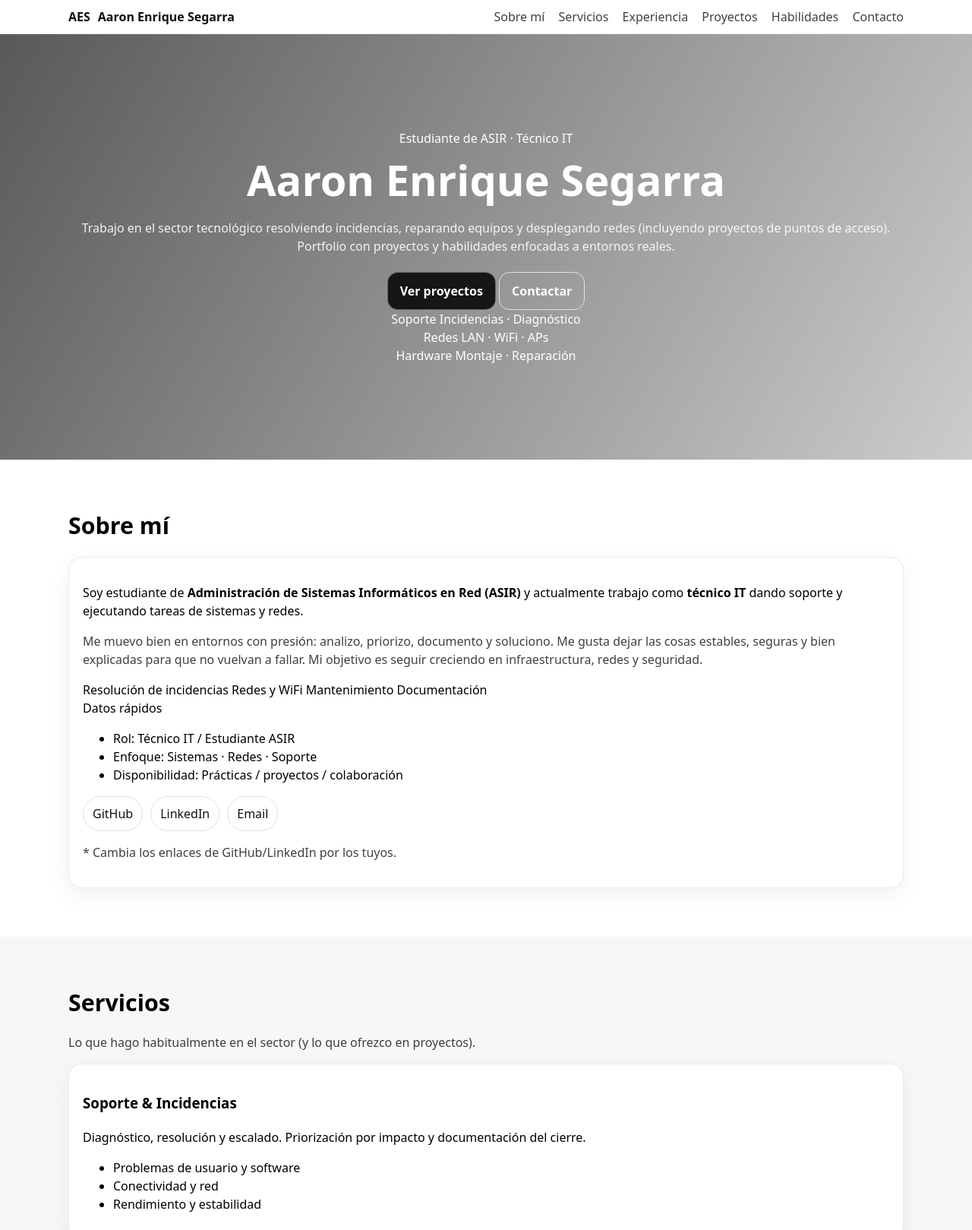
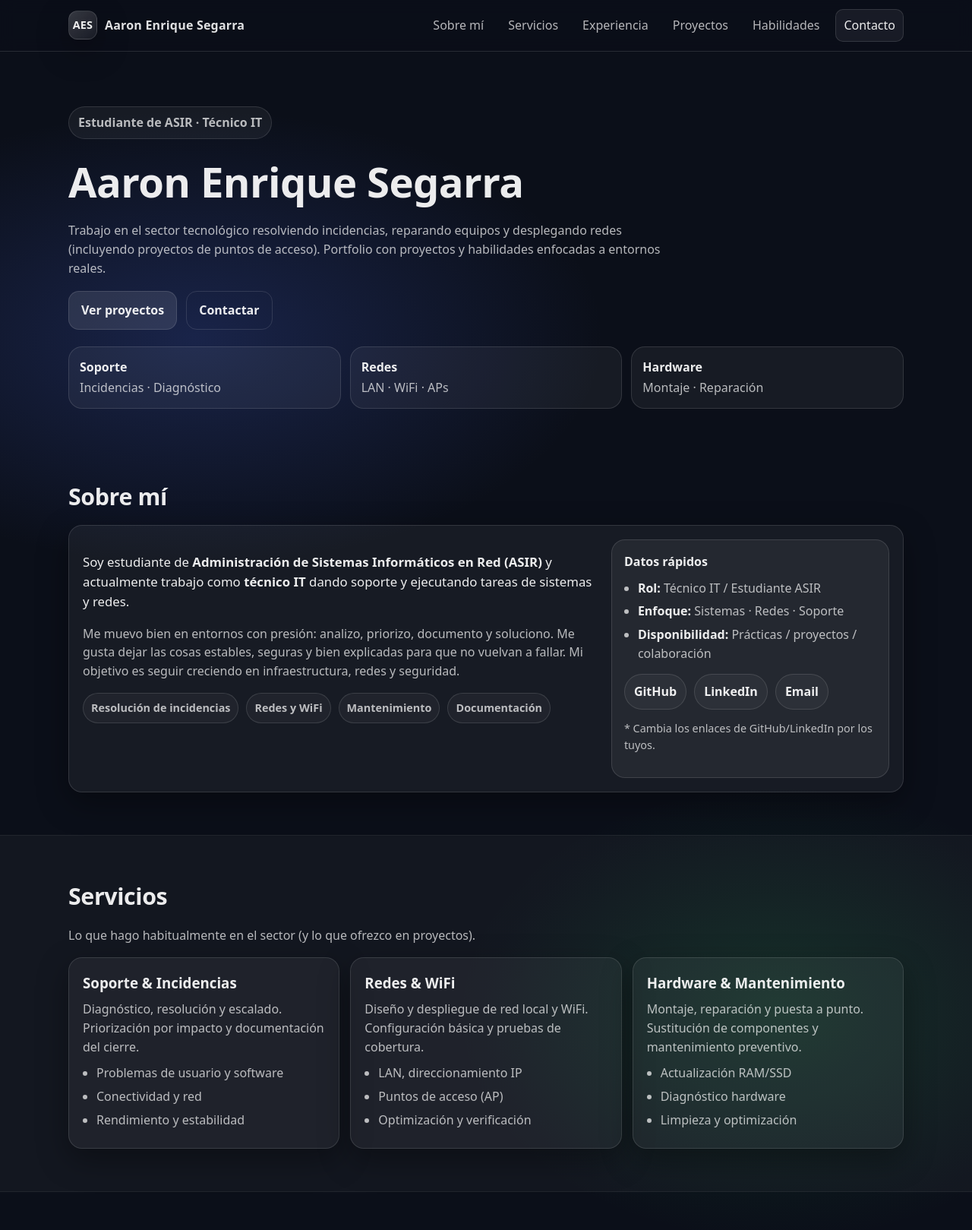
Before and after one commit to Artarot/aaron.github.io, a plain HTML site: page index.html in a window 1280 px wide. Shown: the top 1619 px of the page at 76% size. Drawn offline with Linux system fonts and the light colour scheme.

Commit message:
Update styles.css

```diff
--- a/styles.css
+++ b/styles.css
@@ -1,130 +1,328 @@
-:root { color-scheme: light; }
-* { box-sizing: border-box; }
-html { scroll-behavior: smooth; }
-body {
-  margin: 0;
-  font-family: system-ui, -apple-system, Segoe UI, Roboto, Arial, sans-serif;
-  line-height: 1.5;
+:root{
+  --bg: #0b0f19;
+  --panel: rgba(255,255,255,0.06);
+  --panel2: rgba(255,255,255,0.08);
+  --border: rgba(255,255,255,0.12);
+  --text: rgba(255,255,255,0.92);
+  --muted: rgba(255,255,255,0.70);
+  --shadow: 0 14px 40px rgba(0,0,0,0.35);
 }
 
-.container { width: min(1100px, calc(100% - 32px)); margin: 0 auto; }
+*{ box-sizing:border-box; }
+html{ scroll-behavior:smooth; }
+body{
+  margin:0;
+  font-family: system-ui, -apple-system, Segoe UI, Roboto, Arial, sans-serif;
+  line-height:1.55;
+  color: var(--text);
+  background:
+    radial-gradient(900px 500px at 20% 10%, rgba(76, 110, 245, 0.22), transparent 60%),
+    radial-gradient(700px 500px at 80% 30%, rgba(34, 197, 94, 0.15), transparent 60%),
+    radial-gradient(700px 500px at 70% 90%, rgba(244, 63, 94, 0.12), transparent 60%),
+    var(--bg);
+}
+
+.container{ width:min(1100px, calc(100% - 32px)); margin:0 auto; }
 
 .site-header{
   position: sticky;
   top: 0;
   z-index: 50;
-  backdrop-filter: blur(8px);
-  background: rgba(255,255,255,0.85);
-  border-bottom: 1px solid rgba(0,0,0,0.08);
+  backdrop-filter: blur(10px);
+  background: rgba(11, 15, 25, 0.65);
+  border-bottom: 1px solid var(--border);
 }
 .header-inner{
-  display:flex; align-items:center; justify-content:space-between;
-  padding: 10px 0;
+  display:flex;
+  align-items:center;
+  justify-content:space-between;
+  padding: 12px 0;
+  gap: 16px;
 }
-.brand{ display:flex; gap:10px; align-items:center; text-decoration:none; color:#111; font-weight:700; }
-.brand-logo{ width:34px; height:34px; object-fit:contain; }
-.nav a{ margin-left:14px; text-decoration:none; color:#111; opacity:0.8; }
-.nav a:hover{ opacity:1; text-decoration: underline; }
+
+.brand{
+  display:flex;
+  align-items:center;
+  gap: 10px;
+  text-decoration:none;
+  color: var(--text);
+  font-weight: 800;
+  letter-spacing: 0.2px;
+}
+.brand-mark{
+  display:grid;
+  place-items:center;
+  width: 38px;
+  height: 38px;
+  border-radius: 12px;
+  background: linear-gradient(135deg, rgba(255,255,255,0.18), rgba(255,255,255,0.06));
+  border: 1px solid var(--border);
+  box-shadow: var(--shadow);
+  font-size: 0.9rem;
+}
+.brand-text{ opacity: 0.95; }
+
+.nav{ display:flex; flex-wrap:wrap; gap: 10px; align-items:center; }
+.nav a{
+  color: var(--muted);
+  text-decoration:none;
+  padding: 8px 10px;
+  border-radius: 10px;
+  border: 1px solid transparent;
+  transition: transform .15s ease, background .15s ease, border-color .15s ease, color .15s ease;
+}
+.nav a:hover{
+  color: var(--text);
+  border-color: var(--border);
+  background: rgba(255,255,255,0.05);
+  transform: translateY(-1px);
+}
+.nav-cta{
+  color: var(--text) !important;
+  border-color: var(--border) !important;
+  background: rgba(255,255,255,0.06);
+}
 
 .hero{
-  min-height: 70vh;
-  display:flex;
+  padding: 72px 0 36px;
+}
+.hero-inner{
+  text-align:left;
+}
+.hero-badge{
+  display:inline-flex;
   align-items:center;
-  background: linear-gradient(120deg, rgba(0,0,0,0.65), rgba(0,0,0,0.2)),
-              url("assets/banner.jpg") center/cover no-repeat;
-  color: white;
+  gap: 8px;
+  padding: 8px 12px;
+  border-radius: 999px;
+  border: 1px solid var(--border);
+  background: rgba(255,255,255,0.05);
+  color: var(--muted);
+  font-weight: 700;
 }
-.hero-inner{ padding: 90px 0; text-align: center; }
-.hero h1{ font-size: clamp(2rem, 6vw, 3.5rem); margin: 0 0 10px; }
-.hero-subtitle{ margin: 0 0 22px; opacity: 0.9; }
-
-.section{ padding: 64px 0; }
-.section.alt{ background: rgba(0,0,0,0.03); }
-h2{ margin: 0 0 18px; font-size: 1.9rem; }
-
-.card{
-  background: white;
-  border: 1px solid rgba(0,0,0,0.08);
-  border-radius: 18px;
-  padding: 18px;
-  box-shadow: 0 10px 30px rgba(0,0,0,0.06);
+.hero h1{
+  margin: 14px 0 10px;
+  font-size: clamp(2.2rem, 6vw, 3.4rem);
+  letter-spacing: -0.6px;
+}
+.hero-subtitle{
+  max-width: 820px;
+  margin: 0 0 18px;
+  color: var(--muted);
 }
 
-.about-card .social{ margin-top: 14px; display:flex; gap:10px; flex-wrap:wrap; }
-.social-icon{
-  padding: 10px 12px;
-  border-radius: 999px;
-  border: 1px solid rgba(0,0,0,0.12);
-  text-decoration:none;
-  color:#111;
-  transition: transform 0.15s ease, background 0.15s ease;
-}
-.social-icon:hover{
-  transform: translateY(-2px);
-  background: rgba(0,0,0,0.04);
-}
-
-.grid{
-  display:grid;
-  grid-template-columns: repeat(3, 1fr);
-  gap: 16px;
-}
-@media (max-width: 900px){ .grid{ grid-template-columns: repeat(2, 1fr); } }
-@media (max-width: 620px){ .grid{ grid-template-columns: 1fr; } .nav{ display:none; } }
-
-.project-img{
-  width:100%;
-  height: 160px;
-  object-fit: cover;
-  border-radius: 14px;
-  border: 1px solid rgba(0,0,0,0.08);
-}
-
-.skills{ display:grid; grid-template-columns: repeat(3, 1fr); gap: 16px; }
-@media (max-width: 900px){ .skills{ grid-template-columns: 1fr; } }
-.skill-top{ display:flex; justify-content:space-between; gap: 10px; font-weight: 700; }
-.skill-bar{
-  height: 12px;
-  border-radius: 999px;
-  background: rgba(0,0,0,0.08);
-  overflow:hidden;
-  margin: 10px 0;
-}
-.skill-fill{ height:100%; background: rgba(0,0,0,0.75); border-radius: 999px; }
-
-.form label{ display:block; margin-bottom: 12px; font-weight: 600; }
-input, textarea{
-  width:100%;
-  margin-top: 6px;
-  padding: 12px 12px;
-  border-radius: 12px;
-  border: 1px solid rgba(0,0,0,0.15);
-  font: inherit;
-  outline: none;
-  transition: transform 0.15s ease, border-color 0.15s ease;
-}
-input:focus, textarea:focus{ border-color: rgba(0,0,0,0.45); transform: translateY(-1px); }
+.hero-cta{ display:flex; gap: 12px; flex-wrap:wrap; margin-top: 10px; }
 
 .btn{
   display:inline-block;
   padding: 12px 16px;
   border-radius: 14px;
-  border: 1px solid rgba(255,255,255,0.35);
-  background: rgba(0,0,0,0.85);
-  color: white;
+  border: 1px solid var(--border);
+  background: rgba(255,255,255,0.10);
+  color: var(--text);
   text-decoration:none;
   cursor:pointer;
-  font-weight: 700;
-  transition: transform 0.15s ease;
+  font-weight: 800;
+  transition: transform .15s ease, background .15s ease;
 }
-.btn:hover{ transform: translateY(-2px); }
-.btn-ghost{ background: transparent; border: 1px solid rgba(255,255,255,0.7); }
+.btn:hover{ transform: translateY(-2px); background: rgba(255,255,255,0.14); }
+.btn-ghost{
+  background: transparent;
+}
 
-.muted{ opacity: 0.75; }
-.small{ font-size: 0.9rem; }
+.hero-stats{
+  margin-top: 22px;
+  display:grid;
+  grid-template-columns: repeat(3, 1fr);
+  gap: 12px;
+}
+.stat{
+  padding: 14px;
+  border-radius: 18px;
+  border: 1px solid var(--border);
+  background: rgba(255,255,255,0.05);
+}
+.stat-k{ display:block; font-weight: 900; }
+.stat-v{ display:block; color: var(--muted); margin-top: 2px; }
 
-.site-footer{ padding: 26px 0; border-top: 1px solid rgba(0,0,0,0.08); }
-.site-footer p{ margin:0; }
+.section{ padding: 56px 0; }
+.section.alt{
+  background: rgba(255,255,255,0.03);
+  border-top: 1px solid rgba(255,255,255,0.06);
+  border-bottom: 1px solid rgba(255,255,255,0.06);
+}
+
+h2{
+  margin: 0 0 14px;
+  font-size: 1.9rem;
+  letter-spacing: -0.4px;
+}
+h3{ margin: 0 0 8px; }
+.lead{ font-size: 1.05rem; }
+.muted{ color: var(--muted); }
+.tiny{ font-size: 0.9rem; }
+
+.card{
+  border: 1px solid var(--border);
+  background: rgba(255,255,255,0.05);
+  border-radius: 18px;
+  padding: 18px;
+  box-shadow: var(--shadow);
+}
+
+.about-grid{
+  display:grid;
+  grid-template-columns: 1.3fr 0.7fr;
+  gap: 16px;
+  align-items:start;
+}
+.about-card{
+  border: 1px solid var(--border);
+  background: rgba(255,255,255,0.06);
+  border-radius: 18px;
+  padding: 16px;
+}
+.about-title{ font-weight: 900; margin-bottom: 10px; }
+.about-list{ margin: 0; padding-left: 18px; color: var(--muted); }
+.about-list li{ margin: 6px 0; }
+.about-list span{ color: var(--text); font-weight: 800; }
+
+.pill-row{ display:flex; gap: 10px; flex-wrap: wrap; margin-top: 14px; }
+.pill{
+  padding: 8px 10px;
+  border-radius: 999px;
+  border: 1px solid var(--border);
+  background: rgba(255,255,255,0.04);
+  color: var(--muted);
+  font-weight: 800;
+  font-size: 0.9rem;
+}
+
+.social{ margin-top: 14px; display:flex; gap: 10px; flex-wrap:wrap; }
+.social-icon{
+  padding: 10px 12px;
+  border-radius: 999px;
+  border: 1px solid var(--border);
+  text-decoration:none;
+  color: var(--text);
+  background: rgba(255,255,255,0.04);
+  transition: transform .15s ease, background .15s ease;
+  font-weight: 800;
+}
+.social-icon:hover{ transform: translateY(-2px); background: rgba(255,255,255,0.08); }
+
+.grid{
+  display:grid;
+  grid-template-columns: repeat(3, 1fr);
+  gap: 14px;
+}
+.grid-3{
+  display:grid;
+  grid-template-columns: repeat(3, 1fr);
+  gap: 14px;
+}
+
+.service p{ color: var(--muted); margin: 0 0 10px; }
+
+.mini-list{
+  margin: 10px 0 0;
+  padding-left: 18px;
+  color: var(--muted);
+}
+.mini-list li{ margin: 6px 0; }
+
+.timeline{ display:grid; grid-template-columns: 1fr; gap: 14px; }
+.timeline-top{
+  display:flex;
+  justify-content:space-between;
+  align-items:center;
+  gap: 10px;
+}
+.tag{
+  padding: 6px 10px;
+  border-radius: 999px;
+  border: 1px solid var(--border);
+  background: rgba(255,255,255,0.05);
+  color: var(--muted);
+  font-weight: 900;
+  font-size: 0.85rem;
+}
+
+.project-top{
+  display:flex;
+  justify-content:space-between;
+  align-items:center;
+  gap: 10px;
+  margin-bottom: 6px;
+}
+.chip{
+  padding: 6px 10px;
+  border-radius: 999px;
+  border: 1px solid var(--border);
+  background: rgba(255,255,255,0.05);
+  color: var(--muted);
+  font-weight: 900;
+  font-size: 0.85rem;
+}
+
+.skills{
+  display:grid;
+  grid-template-columns: repeat(3, 1fr);
+  gap: 14px;
+}
+.skill-top{
+  display:flex;
+  justify-content:space-between;
+  align-items:center;
+  gap: 10px;
+  font-weight: 900;
+}
+.skill-bar{
+  height: 12px;
+  border-radius: 999px;
+  background: rgba(255,255,255,0.12);
+  overflow:hidden;
+  margin: 10px 0;
+}
+.skill-fill{
+  height:100%;
+  border-radius: 999px;
+  background: rgba(255,255,255,0.72);
+}
+
+.form label{ display:block; margin-bottom: 12px; font-weight: 900; }
+input, textarea{
+  width:100%;
+  margin-top: 6px;
+  padding: 12px 12px;
+  border-radius: 14px;
+  border: 1px solid var(--border);
+  background: rgba(255,255,255,0.05);
+  color: var(--text);
+  font: inherit;
+  outline: none;
+  transition: transform .15s ease, background .15s ease, border-color .15s ease;
+}
+input::placeholder, textarea::placeholder{ color: rgba(255,255,255,0.55); }
+input:focus, textarea:focus{
+  background: rgba(255,255,255,0.07);
+  border-color: rgba(255,255,255,0.28);
+  transform: translateY(-1px);
+}
+
+.site-footer{
+  padding: 26px 0;
+  border-top: 1px solid rgba(255,255,255,0.08);
+  background: rgba(255,255,255,0.02);
+}
+.footer-inner{
+  display:flex;
+  align-items:center;
+  justify-content:space-between;
+  gap: 14px;
+}
+.top{ color: var(--muted); text-decoration:none; }
+.top:hover{ color: var(--text); text-decoration: underline; }
 
 .cookie-banner{
   position: fixed;
@@ -133,20 +331,31 @@ input:focus, textarea:focus{ border-color: rgba(0,0,0,0.45); transform: translat
   bottom: 16px;
   padding: 14px 16px;
   border-radius: 14px;
-  background: rgba(20,20,20,0.92);
+  background: rgba(10,10,12,0.92);
   color: #fff;
   display: flex;
   gap: 12px;
   align-items: center;
   justify-content: space-between;
   z-index: 9999;
-  box-shadow: 0 10px 30px rgba(0,0,0,0.25);
+  box-shadow: 0 10px 30px rgba(0,0,0,0.45);
+  border: 1px solid rgba(255,255,255,0.12);
 }
 .cookie-btn{
-  border: 0;
-  border-radius: 10px;
+  border: 1px solid rgba(255,255,255,0.18);
+  background: rgba(255,255,255,0.10);
+  color: #fff;
+  border-radius: 12px;
   padding: 10px 14px;
   cursor: pointer;
-  font-weight: 800;
+  font-weight: 900;
 }
 .cookie-btn:hover{ transform: translateY(-1px); }
+
+@media (max-width: 980px){
+  .hero-stats{ grid-template-columns: 1fr; }
+  .about-grid{ grid-template-columns: 1fr; }
+  .grid, .grid-3, .skills{ grid-template-columns: 1fr; }
+  .nav{ display:none; }
+  .footer-inner{ flex-direction: column; align-items:flex-start; }
+}
```
